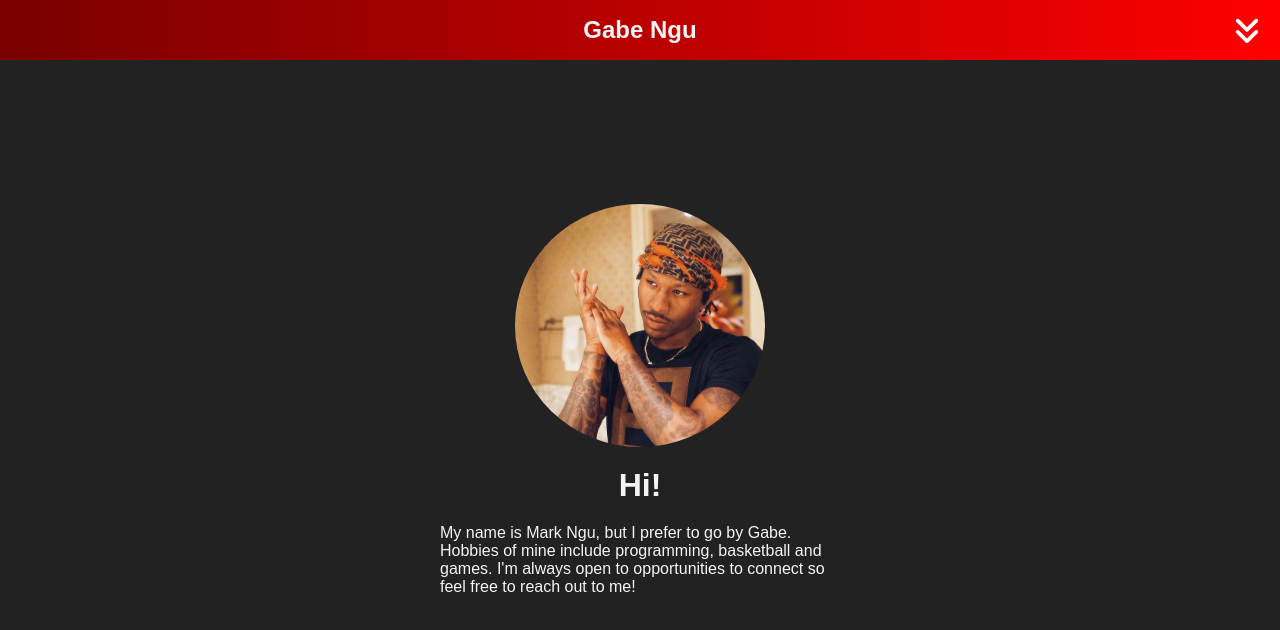
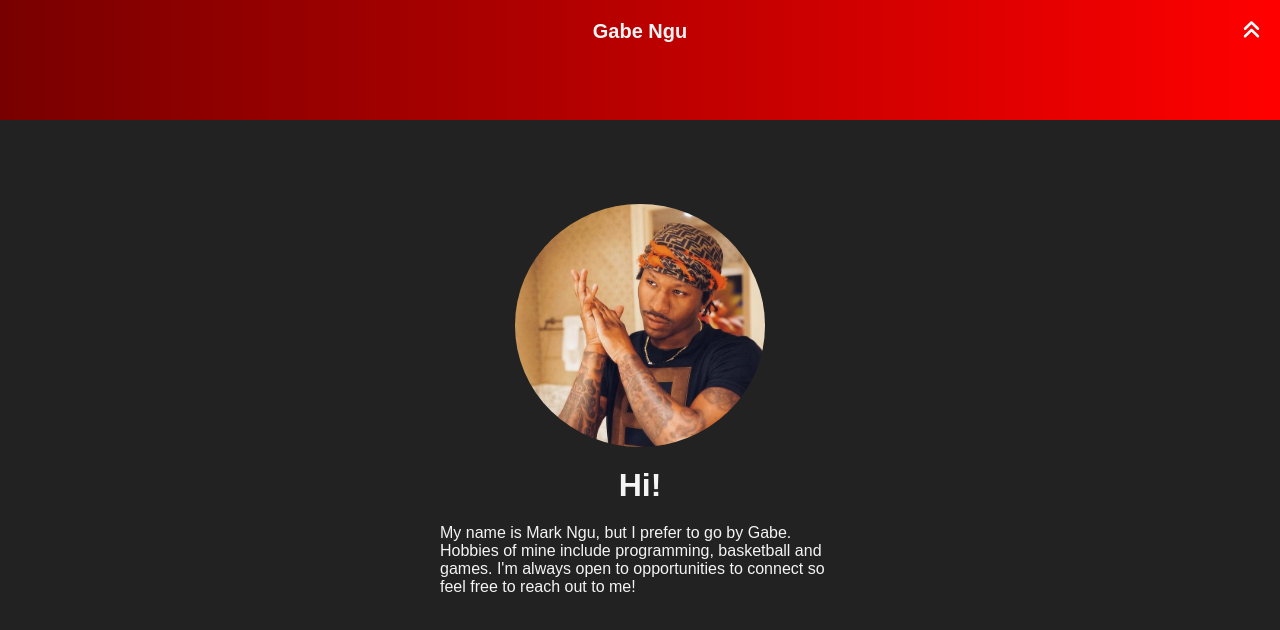
Before and after one commit to gabengu/Website, a React (Vite) app: page / in a window 1280 px wide. Shown: the top 630 px of the page. Built offline with nearby package versions, Linux system fonts and the light colour scheme; a web font is replaced by a local one.

Commit message:
added navbar animation

```diff
--- a/src/components/NavBar.jsx
+++ b/src/components/NavBar.jsx
@@ -2,9 +2,9 @@ import image from "../assets/angles-down-solid.svg"
 
 export default function NavBar(){
     return(
-        <nav>
+        <nav className = "nav">
             <h1 className = "nav--title">Gabe Ngu</h1>
-            <input type = "image" src = {image} className = "drop"/>
+            <img src={image} className = "drop"/>
         </nav>
     )
 }
--- a/src/style.css
+++ b/src/style.css
@@ -5,20 +5,42 @@ body{
     color: #F4F4F4;
 }
 
-nav{
+.nav{
     position: absolute;
     width: 100vw;
     height: 60px;
     background: rgb(121,0,0);
     background: linear-gradient(90deg, rgba(121,0,0,1) 0%, rgba(186,0,0,1) 50%, rgba(255,0,0,1) 100%);
     display: flex;
-    align-items: center;
     justify-content: right;
+    transition: 200ms;
 }
 
 .nav--title{
+    margin-top: 20px;
+    margin-bottom: 20px;
+    margin-left: auto;
     margin-right: auto;
-    margin-left: auto;
+    font-size: 20px;
+}
+
+.drop{
+    position: absolute;
+    height: 20px;
+    margin-top: 20px;
+    margin-left: 0px;
+    margin-right: 20px;
+    filter: invert(100%) sepia(0%) saturate(2%) hue-rotate(216deg) brightness(109%) contrast(101%);
+    transition: 200ms;
+}
+
+.nav:hover{
+    height: 120px;
+    transition: 200ms;
+}
+
+.nav:hover .drop{
+    transform: rotate(180deg);
 }
 
 .content{
@@ -43,17 +65,3 @@ nav{
     width: 250px;
     border-radius: 50%;
 }
-
-.drop{
-    position: absolute;
-    height: 50%;
-    margin-left: 0;
-    margin-right: 20px;
-    filter: invert(100%) sepia(0%) saturate(2%) hue-rotate(216deg) brightness(109%) contrast(101%);
-    transition: 200ms;
-}
-
-.drop:hover{
-    transform: rotate(180deg);
-    transition: 200ms;
-}
```
